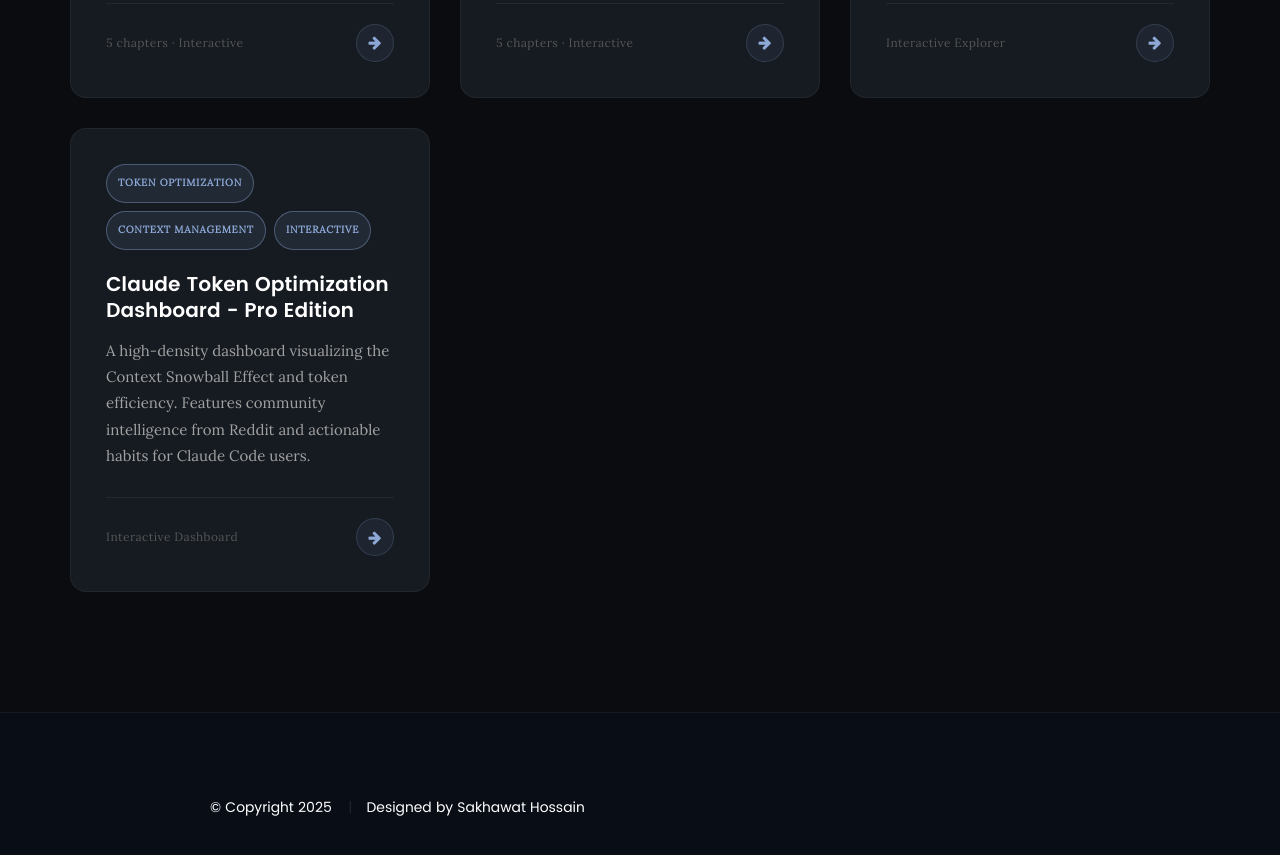
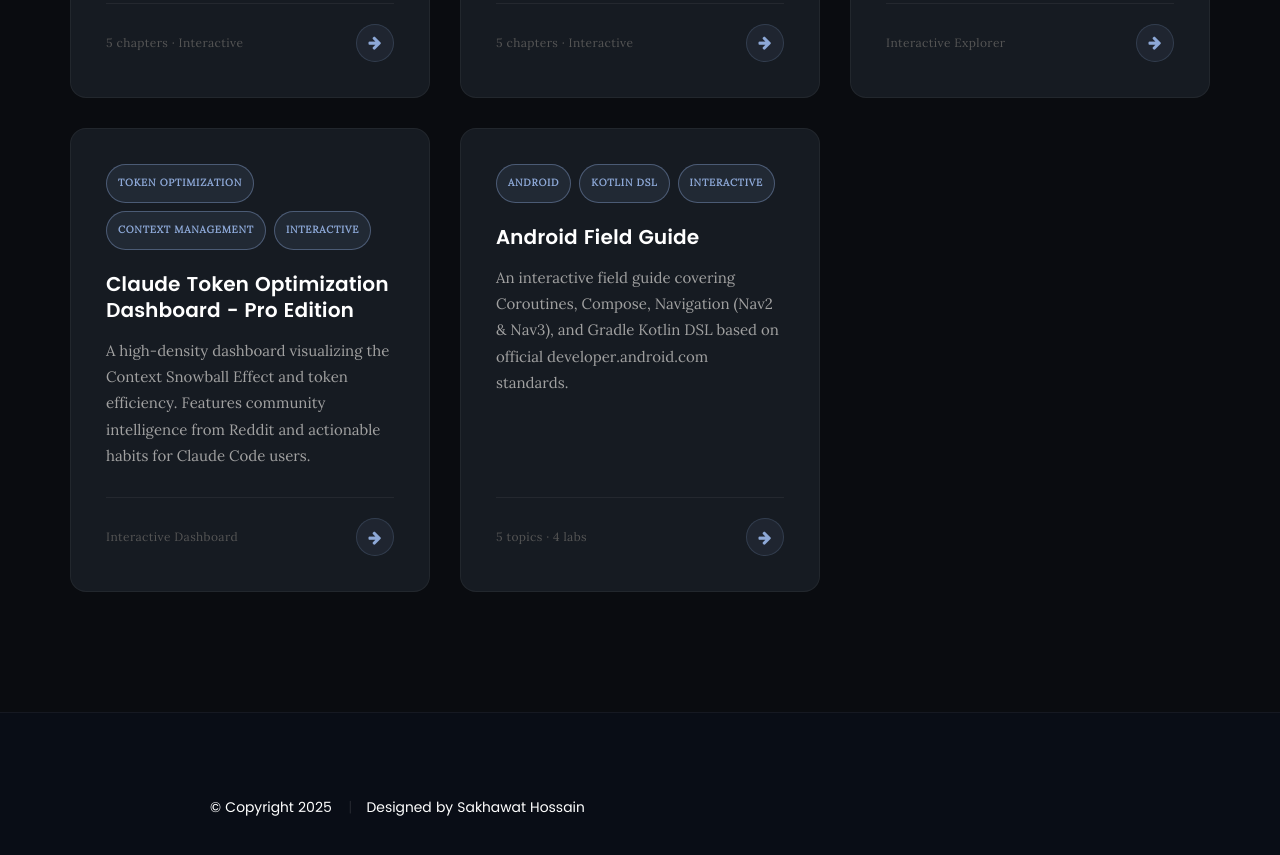
Before and after one commit to shakiz/shakiz.github.io, a plain HTML site: page agentic_dev.html in a window 1280 px wide. Shown: the part 1073-1928 px from the top of the page. Drawn offline with Linux system fonts and the light colour scheme.

Commit message:
feat: add Android Field Guide entry to the guides section

```diff
--- a/agentic_dev.html
+++ b/agentic_dev.html
@@ -127,6 +127,21 @@
 					<div class="guide-card-arrow"><i class="fa fa-arrow-right"></i></div>
 				</div>
 			</a>
+
+			<!-- Guide 5 — Android Field Guide (live) -->
+			<a href="guides/android-field-guide.html" class="guide-card">
+				<div class="guide-tags">
+					<span class="guide-tag live">Android</span>
+					<span class="guide-tag live">Kotlin DSL</span>
+					<span class="guide-tag live">Interactive</span>
+				</div>
+				<h3>Android Field Guide</h3>
+				<p>An interactive field guide covering Coroutines, Compose, Navigation (Nav2 & Nav3), and Gradle Kotlin DSL based on official developer.android.com standards.</p>
+				<div class="guide-card-footer">
+					<span class="guide-card-meta">5 topics · 4 labs</span>
+					<div class="guide-card-arrow"><i class="fa fa-arrow-right"></i></div>
+				</div>
+			</a>
 		</div>
 	</section>
 
```
